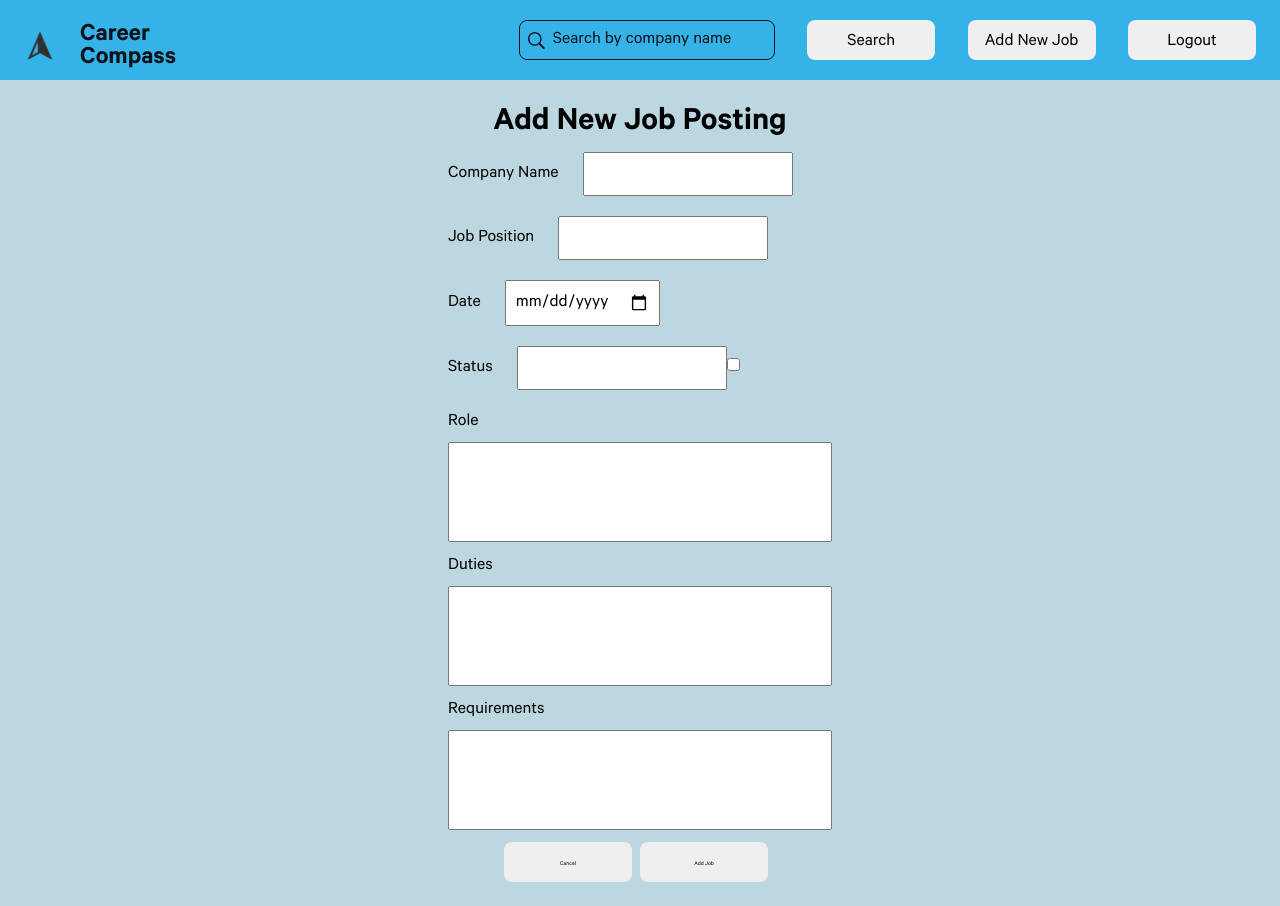
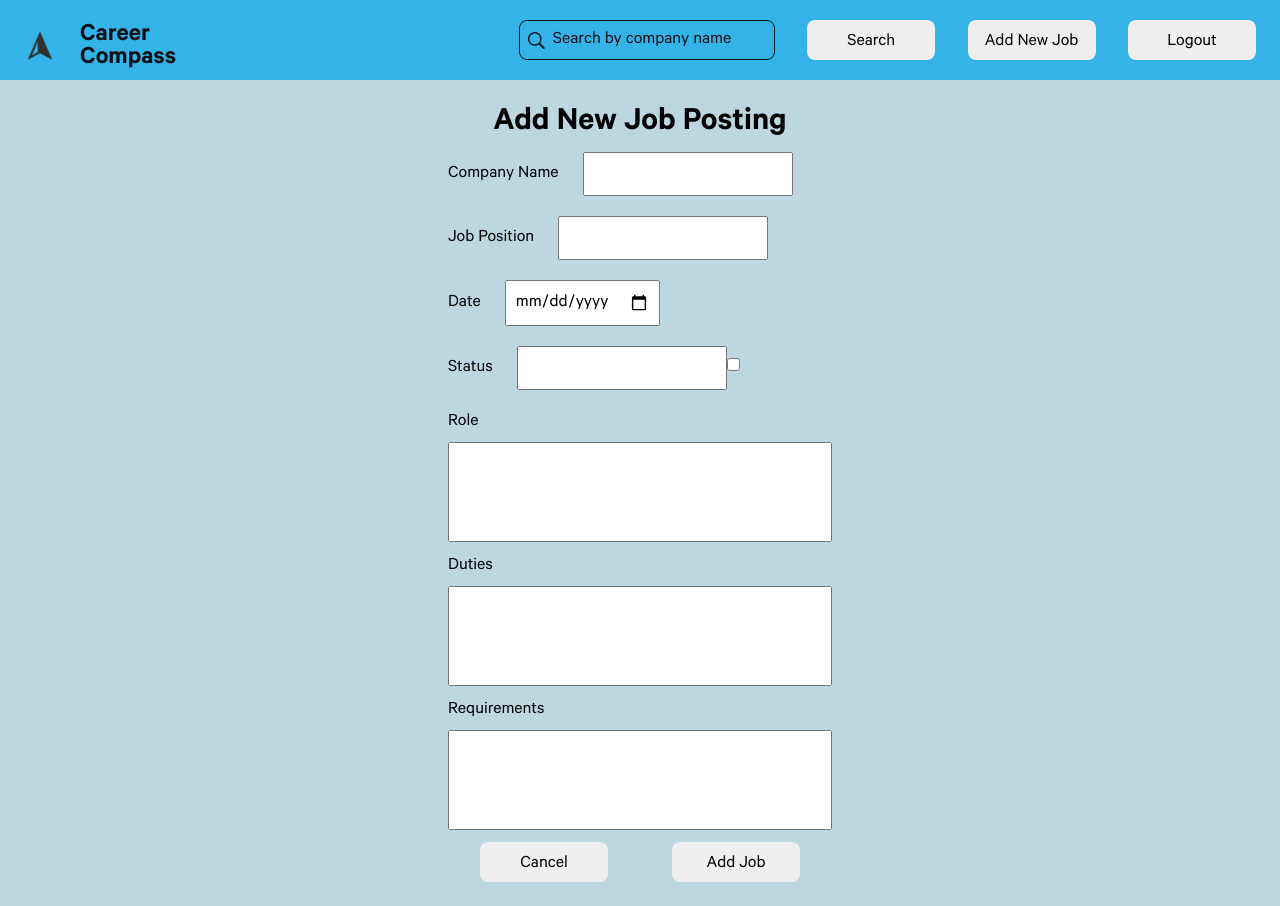
Before and after one commit to gaurav-khurana/careercompass, a React (Vite) app: page /addjob in a window 1280 px wide. Built offline with nearby package versions, Linux system fonts and the light colour scheme.

Commit message:
Searchbar, Job Form Styles Modified

```diff
--- a/src/components/JobForm/JobForm.tsx
+++ b/src/components/JobForm/JobForm.tsx
@@ -158,14 +158,14 @@ function JobForm({ getNewJob, jobDetails }: getNewJobProps) {
         <div className="job-form-btn-container">
           <Button
             containerClassName="job-form__button--reset"
-            buttonClassName="btn__job-form"
+            buttonClassName="btn__cancel"
             buttonType="reset"
             buttonText="Cancel"
             // buttonHandler={handleCancelForm}
             buttonHandler={() => navigate("/dashboard")}
           />
 
-          <button className="btn btn__job-form" type="submit">
+          <button className="btn btn__add-job" type="submit">
             Add Job
           </button>
         </div>
--- a/src/components/SearchBar/SearchBar.scss
+++ b/src/components/SearchBar/SearchBar.scss
@@ -25,8 +25,10 @@
 
     &::placeholder {
       color: $color-secondary-black;
+      font-size: $mob-font-body;
       //   margin-top: 7px;
       //   padding-top: 7px;
+      padding-top: 1rem;
     }
 
     &:focus,
--- a/src/pages/AddJobPage/AddJobPage.scss
+++ b/src/pages/AddJobPage/AddJobPage.scss
@@ -4,7 +4,7 @@
 .job-form {
   width: 30vw;
   margin-inline: auto;
-  @include flexbox(column, flex-start, flex-start);
+  @include flexbox(column, space-between, flex-start);
 
   &-container {
     width: 100vw;
@@ -15,8 +15,10 @@
   }
 
   &-btn-container {
-    @include flexbox(row, flex-start, flex-start);
+    width: 25vw;
     margin-inline: auto;
+
+    @include flexbox(row, space-between, flex-start);
   }
   &__title {
     margin-inline: auto;
```
